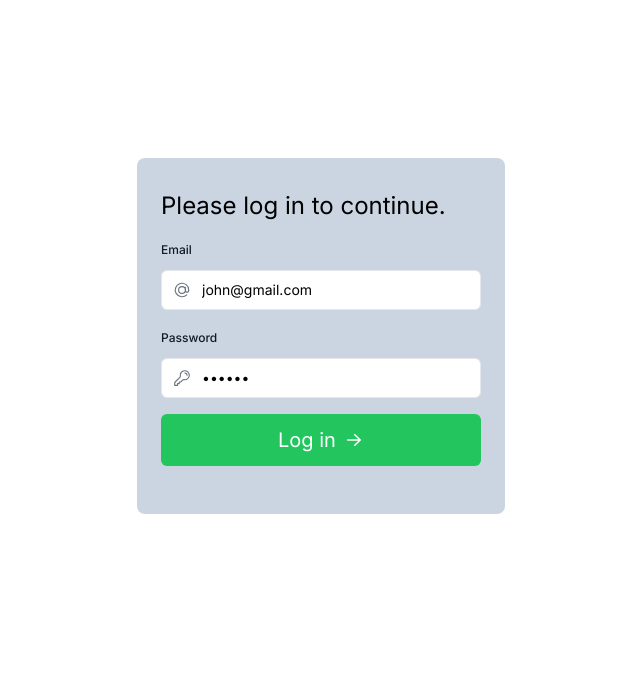
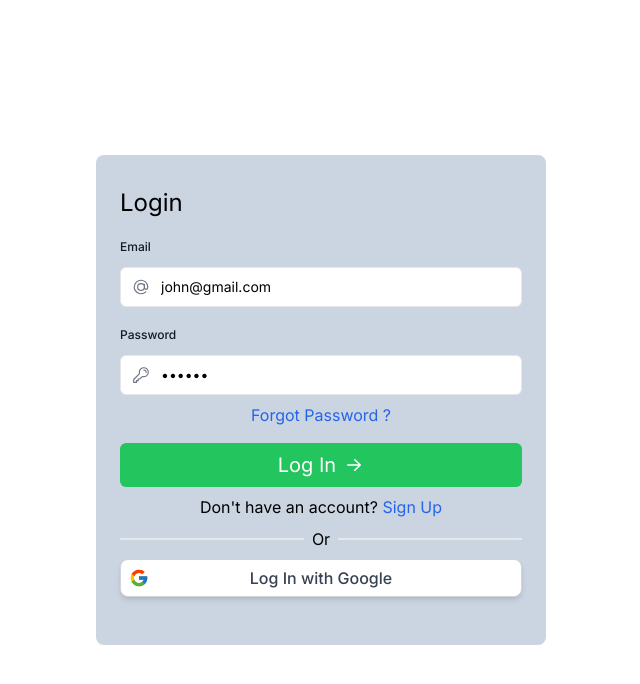
Before and after one commit to torobucci/shop.co, a Next.js app: page /login in a window 1280 px wide. Shown: the top 684 px of the page, without its empty margins (319-959 px from the left). Built offline with nearby package versions, Linux system fonts and the light colour scheme; no server answers.

Commit message:
update signIn and signUp form

```diff
--- a/app/login/page.tsx
+++ b/app/login/page.tsx
@@ -7,10 +7,10 @@ const metadata:Metadata ={
 
 export default function LoginPage() {
   return (
-    <div className="flex items-center justify-center md:h-screen">
-      <div className="relative mx-auto flex w-full max-w-[400px] flex-col space-y-2.5 p-4 md:-mt-32">
+    <div className="flex items-center justify-center h-screen">
+        <div className='w-full max-w-[450px]'>
         <LoginForm />
-      </div>
+        </div>
     </div>
   );
 }
--- a/lib/actions.ts
+++ b/lib/actions.ts
@@ -7,6 +7,7 @@ import { revalidatePath } from 'next/cache';
 import { redirect } from 'next/navigation';
 import { AuthError } from 'next-auth';
 import { signIn } from '../auth';
+import bcrypt from 'bcrypt'
 
 const ProductFormSchema = z.object({
   product: z.string({
@@ -153,21 +154,12 @@ export async function decreaseQuantity(cart_item_id:number){
   formData: FormData,
 ) {
   try {
-    const result: any = await signIn('credentials', {
+     await signIn('credentials', {
       email: formData.get('email'),
       password: formData.get('password'),
       redirectTo: '/home/categories/Men',
     });
 
-    if (result?.error) {
-      return { error: result.error };
-    }
-
-    // Assuming you have access to the user data here
-    // Replace this with actual data returned by your authentication provider
-    const user = result.user;
-
-    return { user };
   }
   catch (error) {
     if (error instanceof AuthError) {
@@ -181,3 +173,18 @@ export async function decreaseQuantity(cart_item_id:number){
     throw error;
   }
 }
+
+export async function createUser(formData:FormData){
+   try{
+    const email:string =  formData.get('email')?.toString() ?? '';
+    const password:string = formData.get('password')?.toString() ?? ''
+    const username = email.split('@')[0]
+    const password_hash = await bcrypt.hash(password, 10);
+     await
+      sql`INSERT INTO shopco_users(username,email,password_hash)
+          VALUES(${username},${email}, ${password_hash})`
+   }
+   catch(error){
+    console.log(error)
+   }
+}
--- a/ui/login/login_form.tsx
+++ b/ui/login/login_form.tsx
@@ -11,33 +11,32 @@ import { authenticate } from '../../lib/actions';
 import { useDispatch } from 'react-redux';
 import { useState } from 'react';
 import { setUser } from '../../lib/redux/features/UsersSlice';
+import { FcGoogle } from "react-icons/fc";
 
 export default function LoginForm() {
   // const [errorMessage, dispatch] = useFormState(authenticate, undefined);
-  const dispatch = useDispatch();
-  const [email,setEmail] = useState('john@gmail.com')
-  const [password,setPassword] = useState('123456')
+
+  const [email, setEmail] = useState('john@gmail.com')
+  const [password, setPassword] = useState('123456')
   const [errorMessage, setErrorMessage] = useState('');
+  const [isLogin, setIsLogin] = useState(true)
 
   const handleSubmit = async (event: React.FormEvent<HTMLFormElement>) => {
     event.preventDefault();
-    const formData = new FormData(event.currentTarget);
+    if (isLogin) {
+      const formData = new FormData(event.currentTarget);
 
-    const result = await authenticate(undefined, formData);
-    console.log(result)
+      const result = await authenticate(undefined, formData);
+    }
 
-    if (result?.error) {
-      setErrorMessage(result.error);
-    } else if (result?.user) {
-      console.log(result.user)
-      dispatch(setUser(result.user));
-    }
+
+
   };
   return (
-    <form onSubmit={handleSubmit} className="space-y-3">
+    <form onSubmit={handleSubmit} className="w-full">
       <div className="flex-1 rounded-lg bg-slate-300 px-6 pb-4 pt-8">
         <h1 className={`mb-3 text-2xl`}>
-          Please log in to continue.
+          {isLogin ? 'Login' : 'SignUp'}
         </h1>
         <div className="w-full">
           <div>
@@ -54,7 +53,7 @@ export default function LoginForm() {
                 type="email"
                 name="email"
                 placeholder="Enter your email address"
-                onChange={(e)=>setEmail(e.target.value)}
+                onChange={(e) => setEmail(e.target.value)}
                 required
                 value={email}
               />
@@ -74,17 +73,53 @@ export default function LoginForm() {
                 id="password"
                 type="password"
                 name="password"
-                placeholder="Enter password"
+                placeholder={isLogin ? 'password' : 'Create Password'}
                 required
                 minLength={6}
-                onChange={(e)=>setPassword(e.target.value)}
+                onChange={(e) => setPassword(e.target.value)}
                 value={password}
               />
               <KeyIcon className="pointer-events-none absolute left-3 top-1/2 h-[18px] w-[18px] -translate-y-1/2 text-gray-500 peer-focus:text-gray-900" />
             </div>
+
           </div>
+          {!isLogin &&
+            <div className="mt-4">
+              <label
+                className="mb-3 mt-5 block text-xs font-medium text-gray-900"
+                htmlFor="confirm-password"
+              >
+                Confirm Password
+              </label>
+              <div className="relative">
+                <input
+                  className="peer block w-full rounded-md border border-gray-200 py-[9px] pl-10 text-sm outline-2 placeholder:text-gray-500"
+                  id="password"
+                  type="password"
+                  name="password"
+                  placeholder='Confirm Password'
+                  required
+                  minLength={6}
+                />
+                <KeyIcon className="pointer-events-none absolute left-3 top-1/2 h-[18px] w-[18px] -translate-y-1/2 text-gray-500 peer-focus:text-gray-900" />
+              </div>
+            </div>}
         </div>
-        <LoginButton />
+        {isLogin && <div className='my-2 flex justify-center'><a href='#' className='text-blue-600 active:text-purple-500'>Forgot Password ?</a></div>}
+        <LoginButton isLogin={isLogin} />
+
+        <div className='my-2 flex justify-center'>{isLogin ? <p>Don't have an account? <span onClick={() => setIsLogin(!isLogin)} className='text-blue-600 cursor-pointer'>Sign Up</span></p> : <p>Already have an account? <span onClick={() => setIsLogin(!isLogin)} className='text-blue-600 cursor-pointer'>Login</span></p>}</div>
+        <div className='flex items-center my-2'>
+          <div className='flex-1 border-[0.5px] border-gray-200'></div>
+          <p className='mx-2'>Or</p>
+          <div className='flex-1 border-[0.5px] border-gray-200'></div>
+        </div>
+        <button className="relative w-full flex items-center bg-white p-2 rounded-lg shadow-md hover:bg-gray-100 transition border border-gray-300">
+          <FcGoogle className="text-xl" />
+          <p className="absolute left-1/2 transform -translate-x-1/2 text-base font-medium text-gray-700">{isLogin? 'Log In':'Sign Up'} with Google</p>
+        </button>
+
+
         <div
           className="flex h-8 items-end space-x-1"
           aria-live="polite"
@@ -102,11 +137,11 @@ export default function LoginForm() {
   );
 }
 
-function LoginButton() {
+function LoginButton({isLogin}:{isLogin:boolean}) {
   const { pending } = useFormStatus();
   return (
-    <button className="mt-4 p-3 rounded-md w-full mx-auto bg-green-500 text-white md:text-xl flex gap-2 justify-center items-center" aria-disabled={pending}>
-      <p>Log in</p> <ArrowRightIcon className="h-5 w-5" />
+    <button className="mt-4 p-2 rounded-md w-full mx-auto bg-green-500 text-white md:text-xl flex gap-2 justify-center items-center" aria-disabled={pending}>
+      <p>{isLogin ? 'Log In': 'Sign Up'}</p> <ArrowRightIcon className="h-5 w-5" />
     </button>
   );
 }
```
Also changed, not shown: public/googleIcon.png (added).
